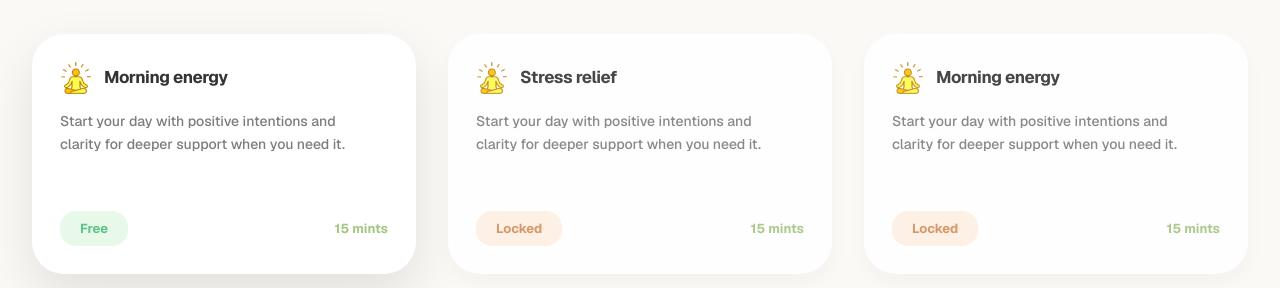
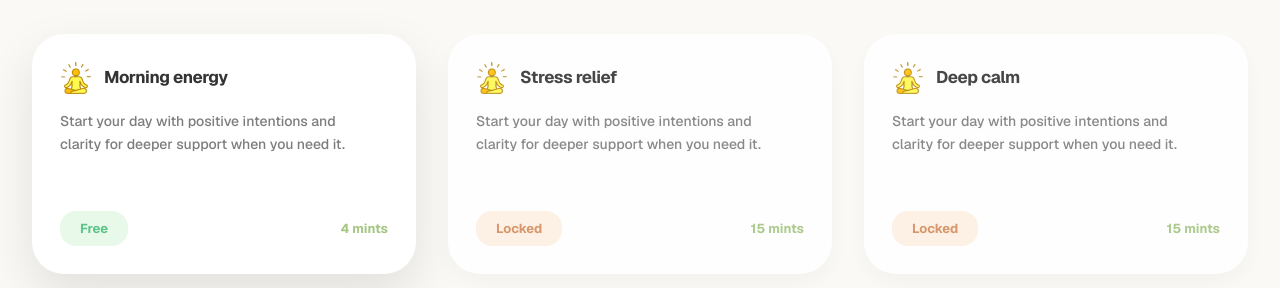
Before and after one commit to Pratish978/Kaalai1, a Next.js app: page /Meditation in a window 1280 px wide. Shown: the part 1015-1303 px from the top of the page. Built offline with nearby package versions, Linux system fonts and the light colour scheme; a web font is replaced by a local one.

Commit message:
Initial commit

```diff
--- a/src/app/Meditation/page.tsx
+++ b/src/app/Meditation/page.tsx
@@ -7,9 +7,9 @@ import MeditationCard from '../components/Meditation/MeditationCard';
 export default function MeditationPage() {
   const guidedSessions = [
     // Move the Free session to the top of the list
-    { title: "Morning energy", duration: "15 mints", status: "Free", isFree: true },
+    { title: "Morning energy", duration: "4 mints", status: "Free", isFree: true },
     { title: "Stress relief", duration: "15 mints", status: "Locked", isFree: false },
-    { title: "Morning energy", duration: "15 mints", status: "Locked", isFree: false },
+    { title: "Deep calm", duration: "15 mints", status: "Locked", isFree: false },
   ];
 
   return (
--- a/src/app/components/Meditation/BreathingCircle.tsx
+++ b/src/app/components/Meditation/BreathingCircle.tsx
@@ -4,7 +4,7 @@ import { useState, useEffect, useRef } from 'react';
 import Image from 'next/image';
 import { useRouter } from 'next/navigation';
 
-// JSON Imports - Standardized naming
+// JSON Imports
 import chapter2 from '@/app/JSON/Chapter2.json';
 import chapter8 from '@/app/JSON/Chapter8.json';
 import chapter12 from '@/app/JSON/Chaptor12.json';
@@ -25,18 +25,14 @@ const BreathingCircle = () => {
   const [mode, setMode] = useState([4, 4, 4]);
   const [isMusicPlaying, setIsMusicPlaying] = useState(false);
 
-  // UI Toggles
   const [showPopup, setShowPopup] = useState(false);
   const [showShloka, setShowShloka] = useState(false);
 
-  // Gita Wisdom States
   const [currentShloka, setCurrentShloka] = useState<any>(null);
   const [shlokaCount, setShlokaCount] = useState(0);
   const [isPaid, setIsPaid] = useState(false);
 
   const audioRef = useRef<HTMLAudioElement | null>(null);
-
-  // Logical lock for Settings (Modes/Counter) - Only locked by active session
   const isSettingsLocked = sessionActive;
 
   const getRandomShloka = () => {
@@ -120,6 +116,15 @@ const BreathingCircle = () => {
 
   return (
     <div className="min-h-screen w-full flex flex-col items-center justify-center p-2 md:p-4 bg-[#FBF9F6]">
+      <style jsx global>{`
+        @keyframes custom-pulse {
+          0%, 100% { transform: scale(1); }
+          50% { transform: scale(1.1); }
+        }
+        .breathing-active {
+          animation: custom-pulse 8s ease-in-out infinite;
+        }
+      `}</style>
 
       <div className="bg-white rounded-[40px] md:rounded-[50px] w-full max-w-[900px] py-8 md:py-10 px-3 md:px-10 flex flex-col items-center overflow-hidden relative">
 
@@ -162,10 +167,10 @@ const BreathingCircle = () => {
           >+</button>
         </div>
 
-        {/* Visual Area - Animation triggers on Inhale phase OR when Ohm music is on */}
+        {/* Visual Area - Animation logic changed to stay active during session */}
         <div className="relative w-full flex flex-col items-center justify-center mb-10 overflow-visible min-h-[220px] md:min-h-[280px]">
           <div className={`relative z-10 transition-transform duration-[4000ms] ease-in-out ${
-            (sessionActive && phase === 'Inhale') || isMusicPlaying ? 'scale-110' : 'scale-100'
+            (sessionActive || isMusicPlaying) ? 'breathing-active' : 'scale-100'
           }`}>
             <div className="w-[200px] h-[200px] md:w-[260px] md:h-[260px] relative">
               <Image
@@ -179,7 +184,7 @@ const BreathingCircle = () => {
             </div>
           </div>
 
-          <div className="absolute inset-0 z-20 flex flex-col items-center justify-center pointer-events-none translate-y-10 md:translate-y-16">
+          <div className="absolute inset-0 z-20 flex flex-col items-center justify-center pointer-events-none translate-y-13 md:translate-y-22">
             <div className="text-4xl md:text-xl font-bold text-white">
               {breathsCompleted}/{breaths}
             </div>
@@ -191,7 +196,6 @@ const BreathingCircle = () => {
 
         {/* Action Buttons */}
         <div className="flex flex-col items-center gap-3 w-full max-w-[280px] md:max-w-xs">
-          {/* Play Ohm Button - Stays interactive regardless of session state */}
           <button
             onClick={toggleMusic}
             className="w-full flex items-center justify-center gap-2 bg-white border border-neutral-100 rounded-2xl py-4 md:py-6 transition-all group cursor-pointer hover:bg-neutral-50"
@@ -226,7 +230,6 @@ const BreathingCircle = () => {
             <h3 className="text-[#4A4A4A] text-[16px] md:text-[18px] font-medium mb-1">Session Complete</h3>
             <p className="text-[#8E8E8E] text-[11px] md:text-[12px] mb-8 leading-relaxed">How do you feel?</p>
             <div className="flex flex-wrap justify-center gap-3 w-full">
-              {/* Direct Route to Chat Interface */}
               <button
                 onClick={() => router.push('/chat')}
                 className="bg-[#E9B87D] text-white px-6 py-2.5 rounded-full text-[12px] md:text-[13px] font-medium hover:bg-[#dfa96b] transition-all shadow-sm cursor-pointer"
```
